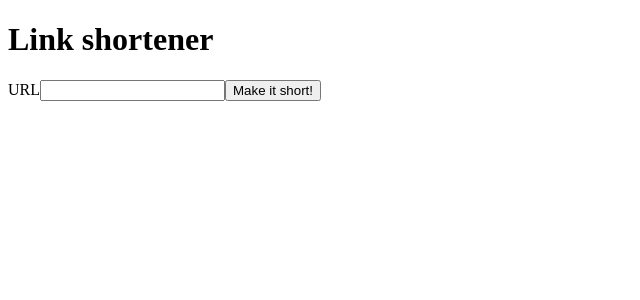
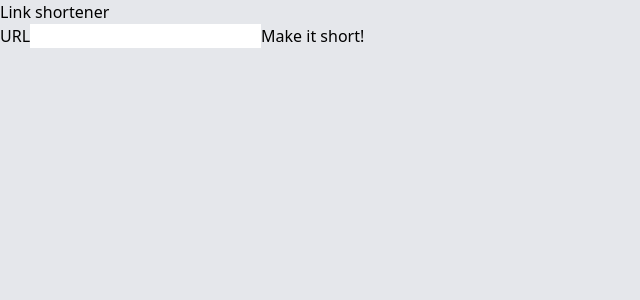
Before and after one commit to mathcale/link-shortener, a Next.js app: page / in a window 1280 px wide. Shown: the top 300 px of the page, without its empty margins (0-640 px from the left). Built offline with nearby package versions, Linux system fonts and the light colour scheme.

Commit message:
chore(styles): moving tailwind import to global styles

```diff
--- a/src/pages/_app.tsx
+++ b/src/pages/_app.tsx
@@ -1,4 +1,4 @@
-import 'tailwindcss/tailwind.css';
+import '../styles/globals.css';
 
 function MyApp({ Component, pageProps }) {
   return <Component {...pageProps} />;
--- /dev/null
+++ b/src/styles/globals.css
@@ -0,0 +1,7 @@
+@tailwind base;
+@tailwind components;
+@tailwind utilities;
+
+body {
+  @apply bg-gray-200;
+}
```
